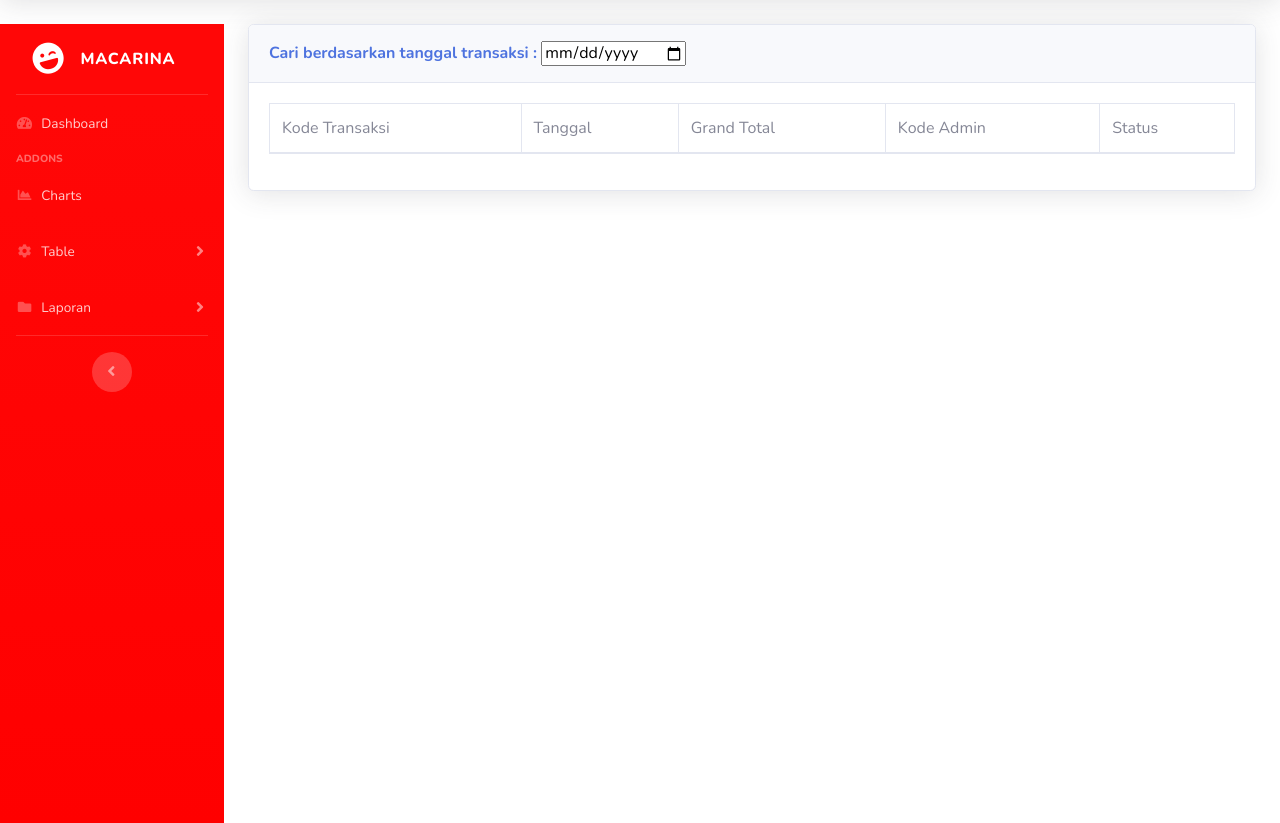
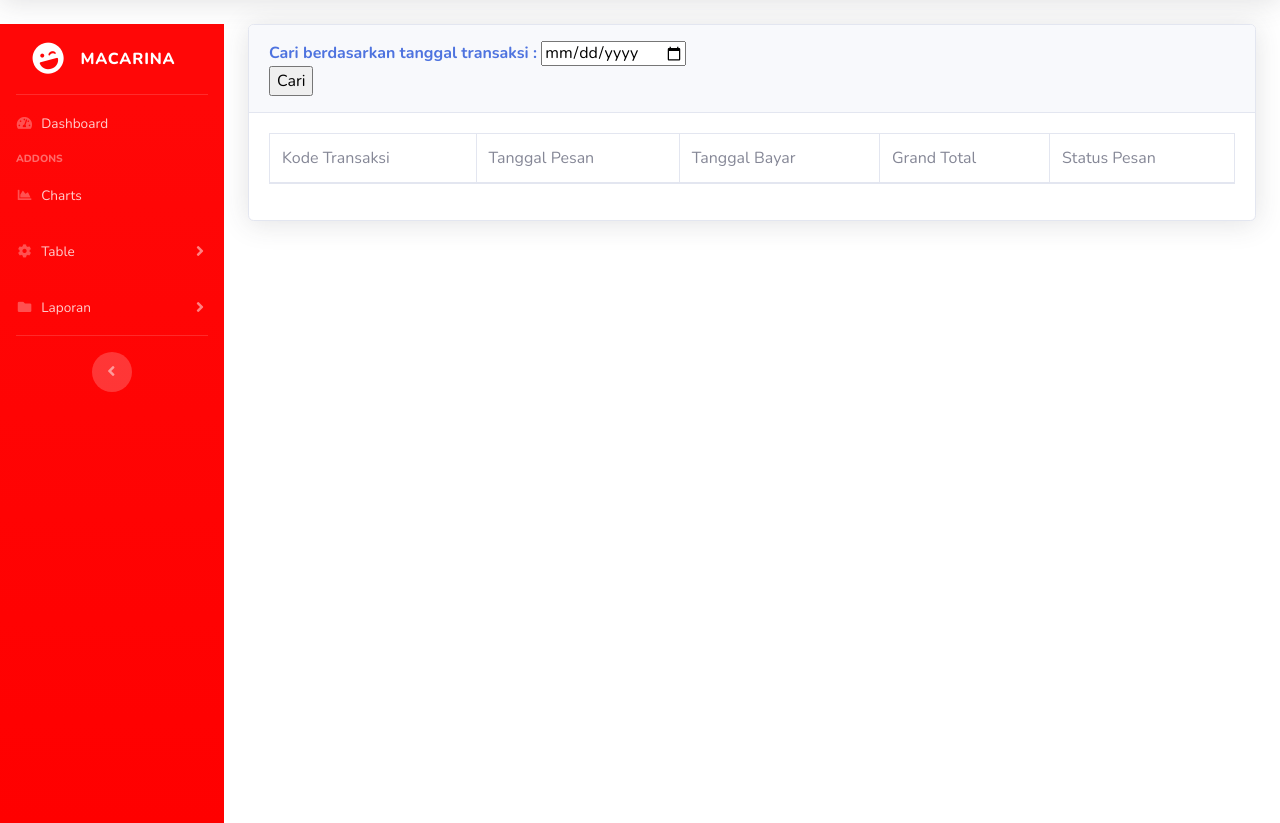
Before and after one commit to anjualiciajohan/Macarina, a PHP site: page /admin/report/laporan_transaksi.php in a window 1280 px wide. Shown: the part 70-893 px from the top of the page. Run offline with PHP 8.4, Linux system fonts and the light colour scheme; data comes from the database, SQL or seed files in the repository; data that the repository does not hold is empty; some libraries are stand-ins or nearby versions.

Commit message:
Update laporan_transaksi.php

```diff
--- a/admin/report/laporan_transaksi.php
+++ b/admin/report/laporan_transaksi.php
@@ -49,9 +49,10 @@ include_once "../config/side.php";
           <!-- DataTales Example -->
           <div class="card shadow mb-4">
             <div class="card-header py-3">
-
+            <form action="" method="POST">
               <h6 class="m-0 font-weight-bold text-primary">Cari berdasarkan tanggal transaksi : <input type="date" name="tanggal" data-date="" data-date-format="DD MMMM YYYY"></h6>
-
+              <input type="submit" value="Cari" name="cari">
+              </form>
             </div>
             <div class="card-body">
             <?php
@@ -62,18 +63,18 @@ include_once "../config/side.php";
                     <thead>
                         <tr>
                             <td>Kode Transaksi</td>
-                            <td>Tanggal</td>
+                            <td>Tanggal Pesan</td>
+                            <td>Tanggal Bayar</td>
                             <td>Grand Total</td>
-                            <td>Kode Admin</td>
-                            <td>Status</td>
+                            <td>Status Pesan</td>
                         </tr>
                     </thead>
 
                     <?php
-
-                     $query = mysqli_query($koneksi,"SELECT * FROM transaksi JOIN detail_transaksi");
-
-                    while ($data = mysqli_fetch_array($query)){
+                    if (isset($_POST['cari'])){
+                      echo $_POST['tanggal'];
+                    $query = mysqli_query($koneksi,"SELECT transaksi.kd_transaksi, transaksi.tgl_transaksi, transaksi.grand_total, pembayaran.status_pesan, pembayaran.tgl_bayar FROM transaksi, pembayaran WHERE tgl_transaksi='".$_POST['tanggal']."'") or die(mysqli_error($koneksi));
+                    while ($data = mysqli_fetch_array($query)) {
 
                   ?>
 
@@ -81,13 +82,14 @@ include_once "../config/side.php";
                         <tr>
                             <td><?php echo $data ['kd_transaksi']; ?></td>
                             <td><?php echo $data ['tgl_transaksi']; ?></td>
+                            <td><?php echo $data ['tgl_bayar']; ?></td>
                             <td><?php echo $data ['grand_total']; ?></td>
-                            <td><?php echo $data ['kd_admin']; ?></td>
-                            <td><?php echo $data ['status']; ?></td>
+                            <td><?php echo $data ['status_pesan']; ?></td>
                         </tr>
                     </tbody>
                     <?php
                      }
+                    }
                     ?>
                 </table>
             </form>
```
